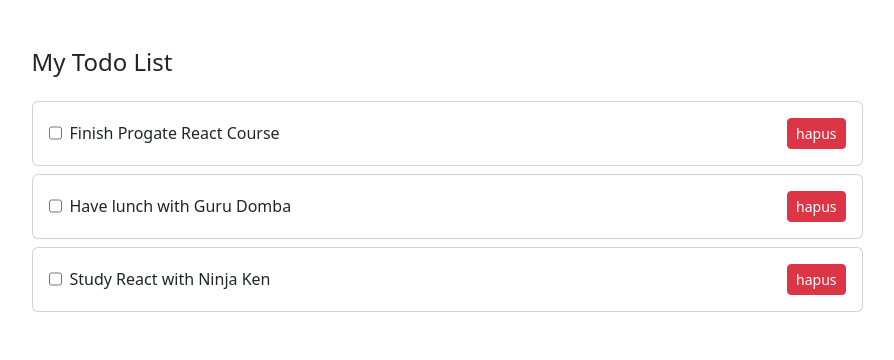
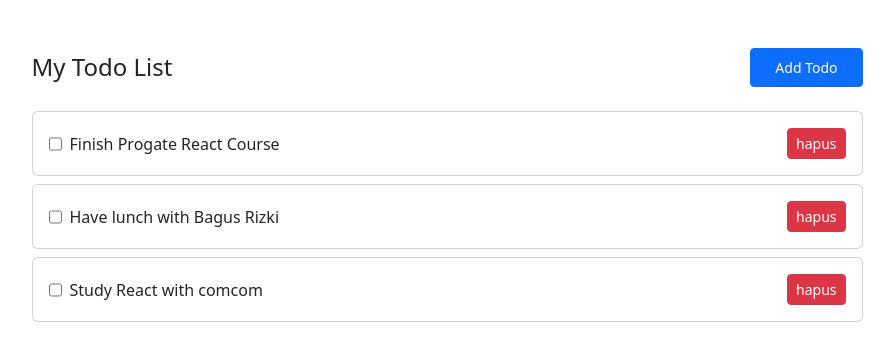
Before and after one commit to bagusrizkisetiawan/todo-app-react-progate, a React (Vite) app: page / in a window 1280 px wide. Shown: the top 360 px of the page, without its empty margins (193-1087 px from the left). Built offline with nearby package versions, Linux system fonts and the light colour scheme.

Commit message:
add todo

```diff
--- a/src/App.jsx
+++ b/src/App.jsx
@@ -1,6 +1,7 @@
 import { useState } from "react";
 import Todos from "./components/Todos";
 import Swal from "sweetalert2";
+import TodoForm from "./components/TodoForm";
 
 function App() {
   const [todos, setTodos] = useState([
@@ -11,12 +12,12 @@ function App() {
     },
     {
       id: 2,
-      title: "Have lunch with Guru Domba",
+      title: "Have lunch with Bagus Rizki",
       completed: false,
     },
     {
       id: 3,
-      title: "Study React with Ninja Ken",
+      title: "Study React with comcom",
       completed: false,
     },
   ]);
@@ -44,12 +45,30 @@ function App() {
     });
   }
 
+  const addTodo = (todoTitle) => {
+    if (todoTitle === "") {
+      return;
+    }
+
+    const newTodo = {
+      id: todos.length + 1,
+      title: todoTitle,
+      completed: false,
+    };
+
+    const updatedTodos = todos.concat(newTodo);
+    setTodos(updatedTodos);
+  };
+
   return (
     <>
       <div className="container mt-5">
         <div className="row justify-content-center">
           <div className="col-lg-9">
-            <h4 className="mb-4">My Todo List</h4>
+            <div className="d-flex mb-4 justify-content-between align-items-center">
+              <h4 className="mb-0">My Todo List</h4>
+              <TodoForm addTodo={addTodo} />
+            </div>
 
             <Todos
               todos={todos}
--- /dev/null
+++ b/src/components/TodoForm.jsx
@@ -0,0 +1,72 @@
+import React, { useState } from "react";
+import Modal from "react-bootstrap/Modal";
+import Swal from "sweetalert2";
+
+function TodoForm({ addTodo }) {
+  // Definisikan state "title"
+  const [title, setTitle] = useState("");
+
+  const [show, setShow] = useState(false);
+
+  const handleClose = () => setShow(false);
+  const handleShow = () => setShow(true);
+
+  const handleSubmit = (event) => {
+    event.preventDefault();
+    addTodo(title);
+    setShow(false);
+    Swal.fire({
+      position: "center",
+      icon: "success",
+      title: "Berhasil menambah Todo",
+      showConfirmButton: false,
+      timer: 1000,
+    });
+  };
+
+  // Definisikan function "handleChangeTitle"
+  const handleChangeTitle = (event) => {
+    setTitle(event.target.value);
+  };
+
+  // Periksa apakah function "handleChangeTitle" berfungsi
+  console.log(title);
+
+  return (
+    <>
+      <button className="btn btn-primary btn-sm px-4 p-2" onClick={handleShow}>
+        Add Todo
+      </button>
+
+      <Modal show={show} onHide={handleClose} centered>
+        <Modal.Header closeButton>
+          <Modal.Title className="h6">Add Todo</Modal.Title>
+        </Modal.Header>
+        <Modal.Body className="mt-3">
+          <form
+            onSubmit={(event) => {
+              handleSubmit(event);
+            }}
+          >
+            <input
+              type="text"
+              className="form-control mb-3 p-2"
+              placeholder="....."
+              onChange={(event) => {
+                handleChangeTitle(event);
+              }}
+            />
+
+            <input
+              type="submit"
+              value="Save"
+              className="btn-primary btn btn-sm p-2 px-4"
+            />
+          </form>
+        </Modal.Body>
+      </Modal>
+    </>
+  );
+}
+
+export default TodoForm;
```
